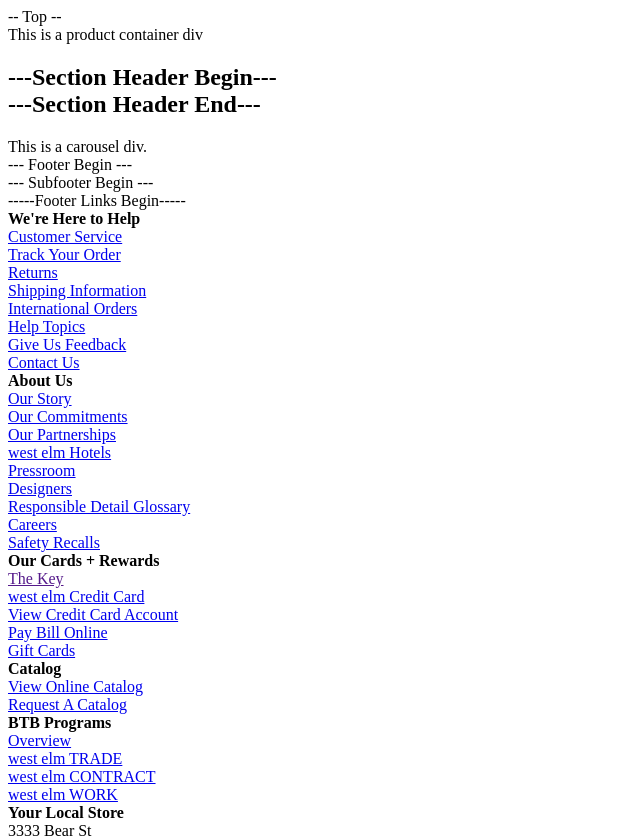
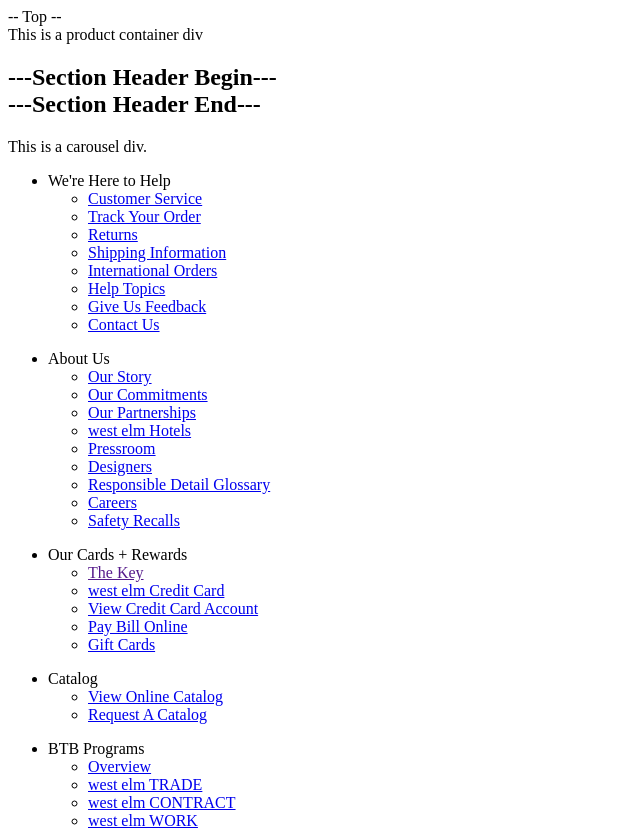
Before and after one commit to iamchrispham/hrla30-FEC-westelms-footer, a React app: page / in a window 1280 px wide. Shown: the top 838 px of the page, without its empty margins (0-640 px from the left). Built offline with nearby package versions, Linux system fonts and the light colour scheme; the HTML template or start-up script is replaced by a standard one.

Commit message:
Established some CSS rules.  Able to column out links, but it is nowhere close to perfect.  In the process of hashing out columns to mimic its true copy.

```diff
--- a/client/src/app.jsx
+++ b/client/src/app.jsx
@@ -1,7 +1,7 @@
 import React from 'react';
 // import { render } from 'react-dom';
 import ProductContainer from './components/product-recs/product-container.jsx';
-import Footer from './components/footer/index.jsx';
+import FooterContainer from './components/footer/index.jsx';
 
 class App extends React.Component {
   constructor(props) {
@@ -15,10 +15,10 @@
 
   render() {
     return (
-    <div id="components-cp">
+    <div className="components-cp" id="components-cp">
       -- Top --
       <ProductContainer />
-      <Footer />
+      <FooterContainer />
     </div>
     )
   }
--- /dev/null
+++ b/client/src/components/footer/footer.jsx
@@ -0,0 +1,12 @@
+import React from 'react';
+import Subfooter from './subfooter.jsx';
+
+const Footer = (props) => {
+  return (
+    <div className="footer" id="footer">
+      <Subfooter />
+    </div>
+  )
+}
+
+export default Footer;
--- a/client/src/components/footer/footerlink.jsx
+++ b/client/src/components/footer/footerlink.jsx
@@ -2,25 +2,39 @@
 
 const FooterLinks = (props) => {
   console.log('FooterLinks(props):', props);
+  if (props.sublinks.length === 0) { // if we've reached the furthest right of the footer
+    return (
+      <div>
+        <div>
+          <div>
+            {/*
+            Implement signup component here
+            We can hella nest divs!
+            */}
+          </div>
+        </div>
+      </div>
+    )
+  }
   return (
-    <div className={`linktest`}>
+    <ul className={`hover-it`}>
       {
         props.sublinks.map((link, i) => {
           var { name, url } = link;
-          if (!Array.isArray(name)) {
+          if (!Array.isArray(name)) { // if nested 'name' is not an array (address)
             return (
-              <div>
+              <li className="footer-link">
                 <a href={url}>{name}</a>
-              </div>
+              </li>
             )
           } else { // is an array (address)
             return name.map((line, i) =>
-              <div>{line}</div>
+              <li className="footer-address">{line}</li>
             )
           }
         })
       }
-    </div>
+    </ul>
   )
 }
 
--- a/client/src/components/footer/footerlinklist.jsx
+++ b/client/src/components/footer/footerlinklist.jsx
@@ -172,7 +172,14 @@
               url: 'http://www.test.com/'
             },
           ]
-        }
+        },
+        { // col 4
+          column_id: 4,
+          category: `Sign Up For Sale + New Arrivals`,
+          sublinks: [
+          ]
+        },
+
       ]
     }
     this.mapLinks = this.mapLinks.bind(this);
@@ -184,12 +191,14 @@
       return this.state.links.map((list, key) => {
         var { category, column_id, sublinks } = list
         return (
-          <div className={`footer-column-${column_id}`}>
-            <strong>{
-              category // temp styling
-            }
-            </strong>
-            <FooterLinks column_id={column_id} category={category} sublinks={sublinks} key={key} />
+          <div className={`footer-column ${column_id}`}>
+            <ul>
+              <li className="footer-header">{
+                category // Category Title
+              }
+              </li>
+              <FooterLinks column_id={column_id} category={category} sublinks={sublinks} key={key} />
+            </ul>
           </div>
         )
       })
@@ -198,14 +207,10 @@
 
   render() {
     return (
-      <div className="footer-link-list" id="footer-link-list">
-        -----Footer Links Begin-----
+      <div className="footer-link-container" id="footer-link-container">
         {
           this.state.links ? this.mapLinks() : null // consider how to render links dynamically
-
-
-        }<br></br>
-        -----Footer Links End-----
+        }
       </div>
     )
   }
--- a/client/src/components/footer/index.jsx
+++ b/client/src/components/footer/index.jsx
@@ -1,23 +1,19 @@
 import React from 'react';
-import { render } from 'react-dom';
-import Subfooter from './subfooter.jsx';
+import Footer from './footer.jsx';
 
-class Footer extends React.Component {
+class FooterContainer extends React.Component {
 	constructor(props) {
 		super(props);
 		this.state = {
 		}
 	}
-
 	render() {
 		return (
 			<div id="footer-container">
-				--- Footer Begin ---
-				<Subfooter />
-				--- Footer End ---
+				<Footer />
 			</div>
 		)
 	}
 }
 
-export default Footer;
+export default FooterContainer;
--- a/client/src/components/footer/subfooter.jsx
+++ b/client/src/components/footer/subfooter.jsx
@@ -4,9 +4,7 @@
 const Subfooter = (props) => {
   return (
     <div className="subfooter" id="subfooter">
-      --- Subfooter Begin --- <br></br>
         <FooterLinkList />
-      --- Subfooter End ---
     </div>
   )
 }
```
Also changed, not shown: 3 other files (tests, documents, lock files or other folders).
